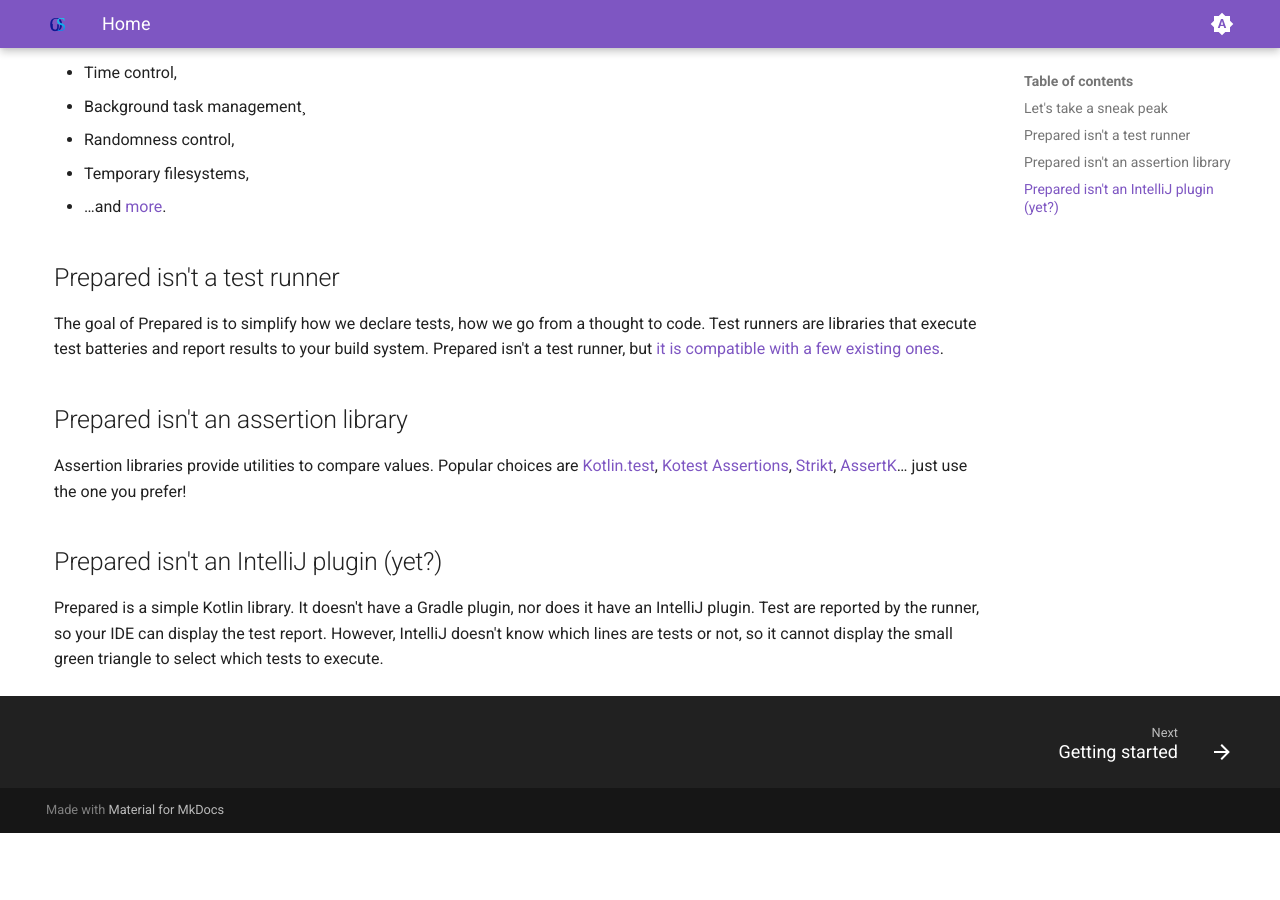
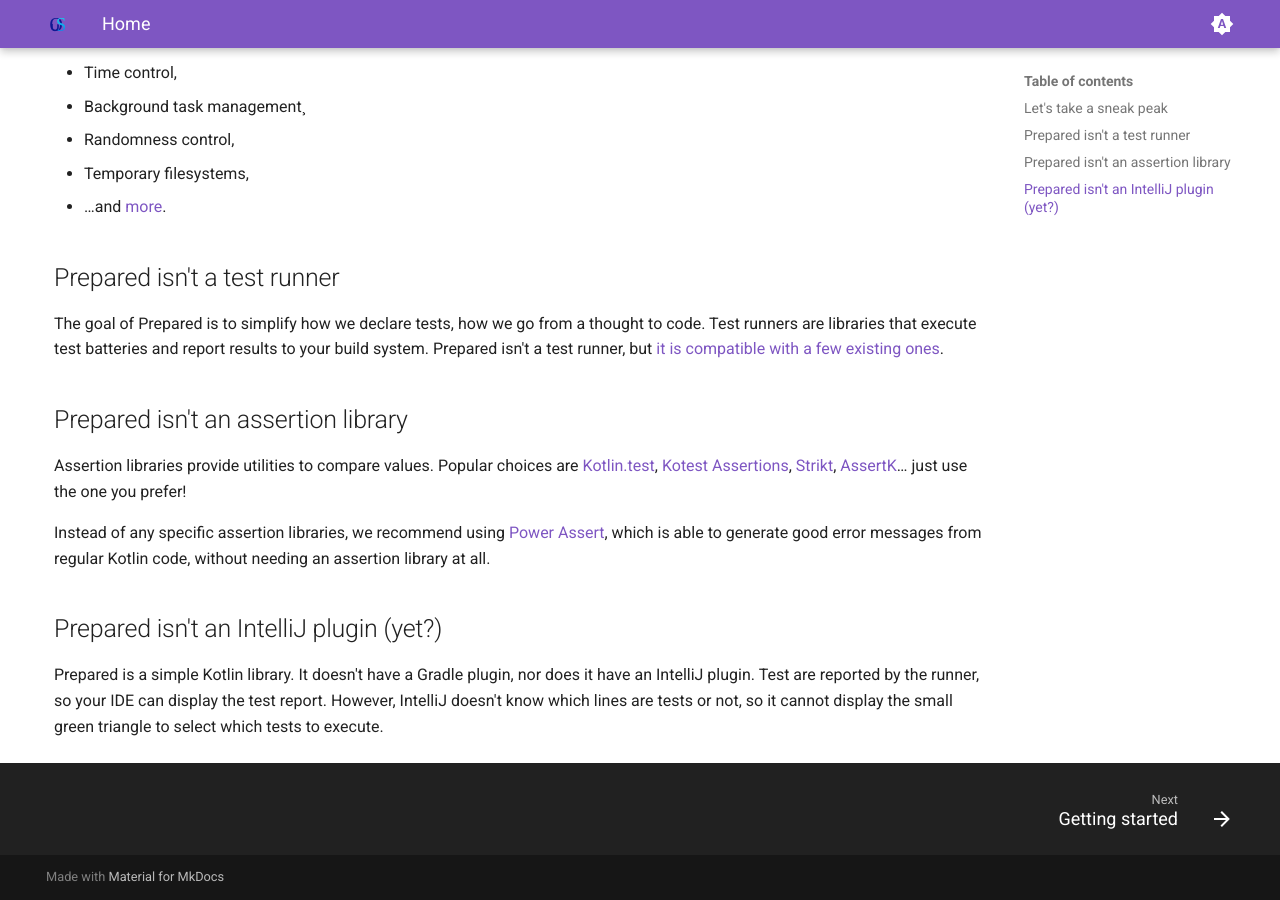
Before and after one commit to CLOVIS-AI/Prepared, an MkDocs documentation site: the page built from docs/website/docs/index.md, in a window 1280 px wide and 900 px high, scrolled down 1401 px. Built offline with MkDocs 1.6.1 and Material for MkDocs 9.7.7, drawn with Linux system fonts in a browser that asks for light colours; before the commit the page ends 2234 px from its top, so only the background shows below that.

Commit message:
docs(website): Advertise Power Assert in the home page

```diff
--- a/docs/website/docs/index.md
+++ b/docs/website/docs/index.md
@@ -46,6 +46,8 @@ The goal of Prepared is to simplify how we declare tests, how we go from a thoug
 
 Assertion libraries provide utilities to compare values. Popular choices are [Kotlin.test](https://kotlinlang.org/api/latest/kotlin.test/), [Kotest Assertions](https://kotest.io/docs/assertions/assertions.html), [Strikt](https://strikt.io/), [AssertK](https://github.com/willowtreeapps/assertk)… just use the one you prefer!
 
+Instead of any specific assertion libraries, we recommend using [Power Assert](https://kotlinlang.org/docs/power-assert.html), which is able to generate good error messages from regular Kotlin code, without needing an assertion library at all.
+
 ## Prepared isn't an IntelliJ plugin (yet?)
 
 Prepared is a simple Kotlin library. It doesn't have a Gradle plugin, nor does it have an IntelliJ plugin. Test are reported by the runner, so your IDE can display the test report. However, IntelliJ doesn't know which lines are tests or not, so it cannot display the small green triangle to select which tests to execute.
```
